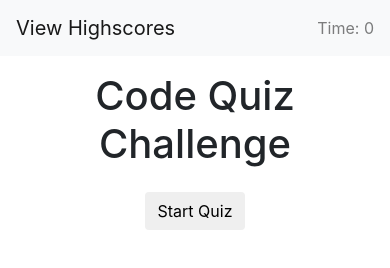
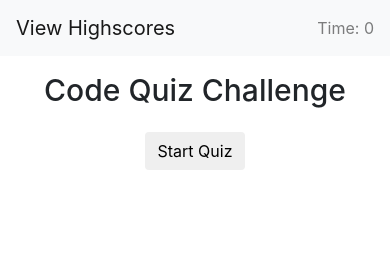
Before and after one commit to yjmiranda/code-quiz, a plain HTML site: page index.html in a window 390 px wide. Drawn offline with nearby package versions, Linux system fonts and the light colour scheme.

Commit message:
added media queries

```diff
--- a/css/style.css
+++ b/css/style.css
@@ -1,7 +1,32 @@
 #home-title{
     text-align: center;
+    font-size: 60px;
 }
 
 #start-btn{
     display: block;
 }
+
+.container{
+    display: block;
+    /* margin-left: 500px;
+    margin-right: 500px; */
+}
+
+@media screen and (max-width: 767px){
+    #home-title{
+        font-size: 50px;
+    }
+}
+
+@media screen and (max-width: 534px){
+    #home-title{
+        font-size: 40px;
+    }
+}
+
+@media screen and (max-width: 440px){
+    #home-title{
+        font-size: 30px;
+    }
+}
```
